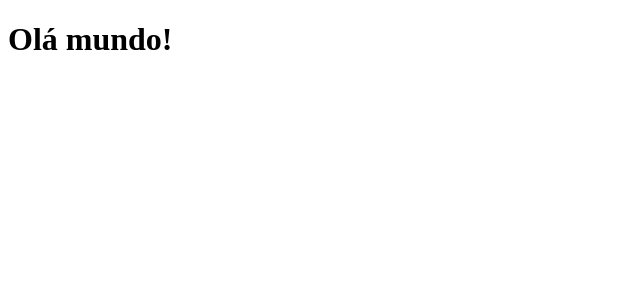
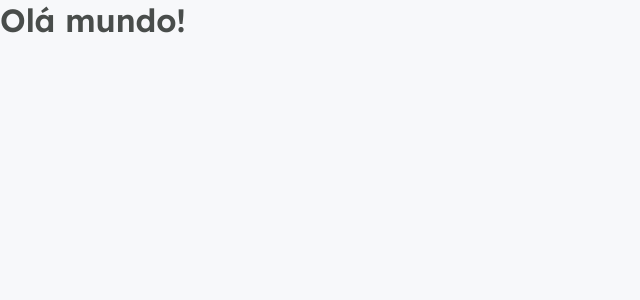
Before and after one commit to felipeblobo/devtalk, a Next.js app: page / in a window 1280 px wide. Shown: the top 300 px of the page, without its empty margins (0-640 px from the left). Built offline with nearby package versions, Linux system fonts and the light colour scheme.

Commit message:
criando arquivos de estilização, utilizando typescript e criando primeiros componentes

```diff
--- a/pages/_app.js
+++ b/src/pages/_app.tsx
@@ -1,5 +1,7 @@
+import '../styles/global.scss';
+
 function MyApp({ Component, pageProps }) {
   return <Component {...pageProps} />
+
 }
-
 export default MyApp
--- /dev/null
+++ b/src/pages/_document.tsx
@@ -0,0 +1,18 @@
+import Document, { Html, Head, Main, NextScript } from 'next/document';
+
+export default class MyDocument extends Document {
+  render() {
+    return (
+      <Html>
+        <Head>
+          <link rel="preconnect" href="https://fonts.gstatic.com"/>
+          <link href="https://fonts.googleapis.com/css2?family=Inter:wght@400;500&family=Lexend:wght@500;600&display=swap" rel="stylesheet"/>
+        </Head>
+        <body>
+          <Main />
+          <NextScript />
+        </body>
+      </Html>
+    )
+  }
+}
--- a/pages/index.js
+++ b/src/pages/index.tsx
@@ -1,5 +1,7 @@
-export default function Home() {
+function Home() {
   return (
    <h1>Olá mundo!</h1>
   )
 }
+
+export default Home;
--- /dev/null
+++ b/src/styles/global.scss
@@ -0,0 +1,69 @@
+* {
+  margin: 0;
+  padding: 0;
+  box-sizing: border-box;
+}
+
+:root {
+  --white: #fff;
+
+  --gray-50: #f7f8fa;
+  --gray-100: #e6e8eb;
+  --gray-200: #afb2b1;
+  --gray-500: #808080;
+  --gray-800: #494d4b;
+
+  --green-500: #04d361;
+
+  --purple-300: #9f75ff;
+  --purple-400: #9164fa;
+  --purple-500: #8257e5;
+  --purple-800: #6f48c9;
+}
+
+@media (max-width: 1080px) {
+  html {
+    font-size: 93.75%; //15px
+  }
+}
+
+@media (max-width: 1080px) {
+  html {
+    font-size: 87.5%; //14px
+  }
+}
+
+body {
+  background-color: var(--gray-50);
+}
+
+body,
+input,
+textarea,
+button {
+  font: 500 1rem Inter, sans-serif;
+  color: var(--gray-500);
+}
+
+h1,
+h2,
+h3,
+h4,
+h5,
+h6 {
+  font-weight: 600;
+  font-family: Lexend, sans-serif;
+  color: var(--gray-800);
+}
+
+h1 {
+  font-size: 2rem;
+}
+
+h2 {
+  font-size: 1.5rem;
+}
+
+button {
+  cursor: pointer;
+}
```
Also changed, not shown: package.json (+7 -1 lines), tsconfig.json (added, +29 -0 lines), next-env.d.ts (added), src/components/Header.tsx (added), 1 other file (tests, documents, lock files or other folders).
